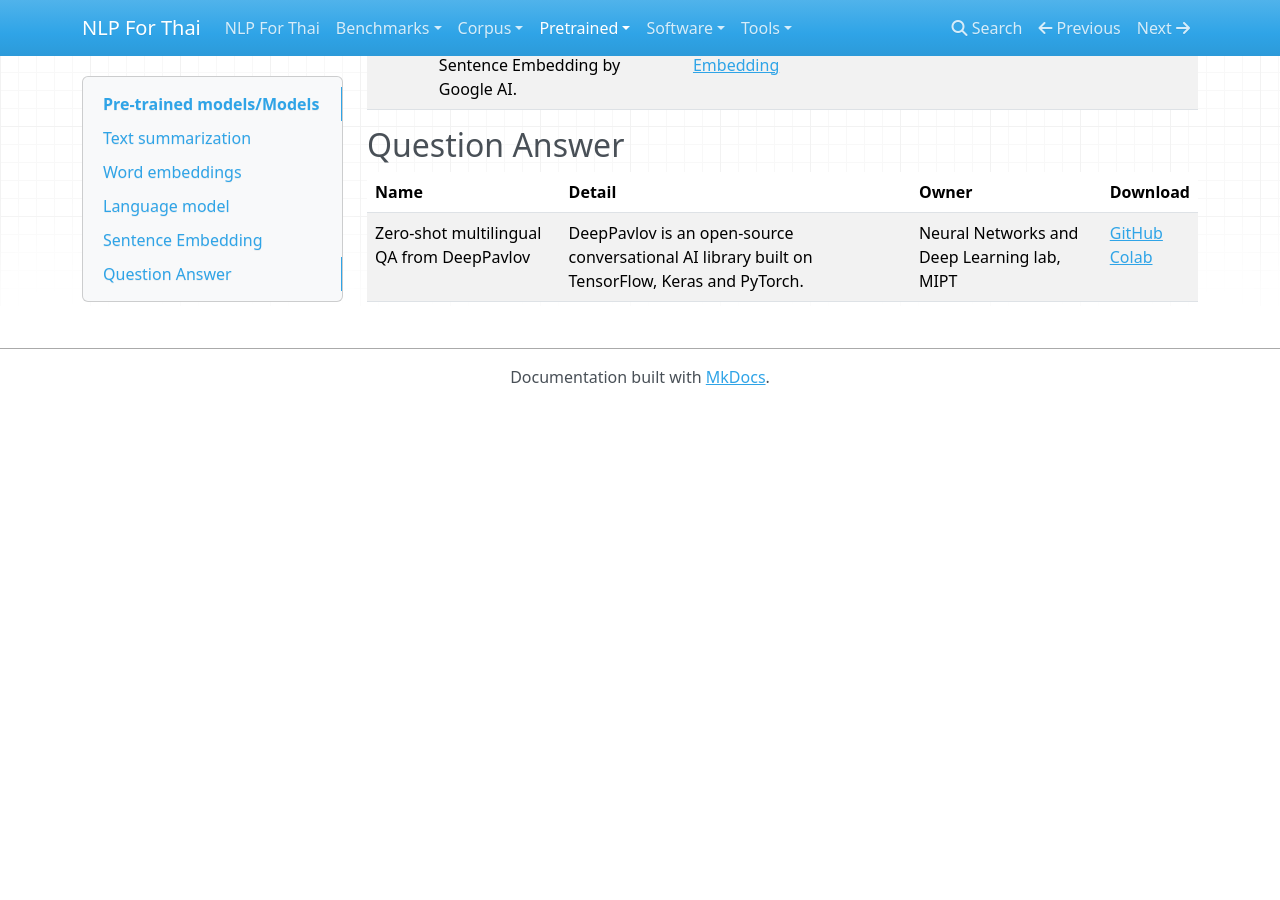
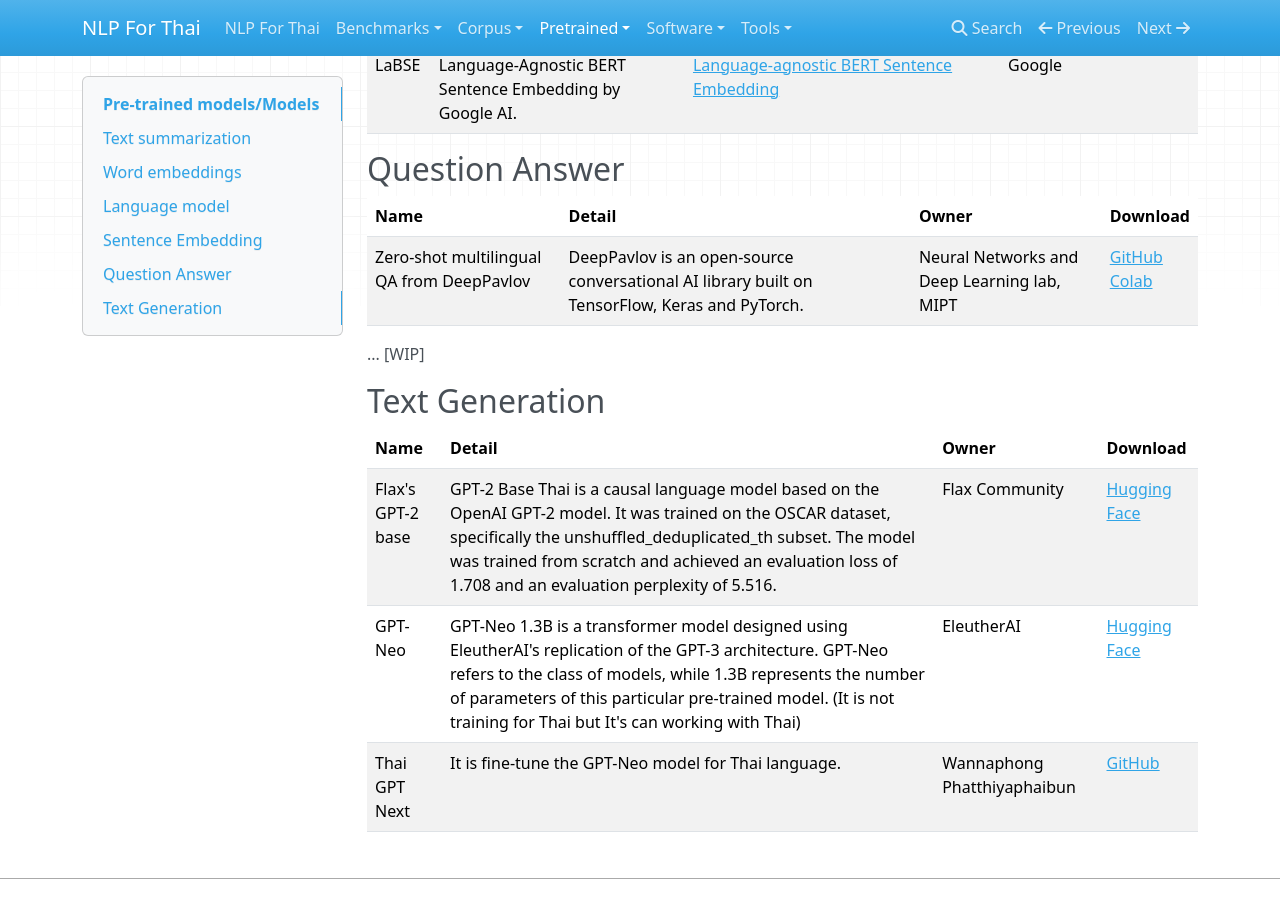
Before and after one commit to PyThaiNLP/nlpforthai.com, an MkDocs documentation site: the page built from docs/pretrained/index.md, in a window 1280 px wide and 900 px high, scrolled down 2183 px. Built offline with MkDocs 1.6.1, drawn with Linux system fonts in a browser that asks for light colours; nearby versions of some CDN libraries; before the commit the page ends 2588 px from its top, so only the background shows below that.

Commit message:
Update index.md

```diff
--- a/docs/pretrained/index.md
+++ b/docs/pretrained/index.md
@@ -8,6 +8,7 @@
 - [Language model](#language-model)
 - [Sentence Embedding](#sentence-embedding)
 - [Question Answer](#question-answer)
+- [Text Generation](#text-generation)
 
 ## Text summarization
 
@@ -58,3 +59,13 @@
 | Name                                      | Detail                                                       | Owner                                       | Download                                                     |
 | ----------------------------------------- | ------------------------------------------------------------ | ------------------------------------------- | ------------------------------------------------------------ |
 | Zero-shot multilingual QA from DeepPavlov | DeepPavlov is an open-source conversational AI library built on TensorFlow, Keras and PyTorch. | Neural Networks and Deep Learning lab, MIPT | [GitHub](https://github.com/deepmipt/DeepPavlov)<br />[Colab](https://colab.research.google.com/github/deepmipt/dp_tutorials/blob/master/Tutorial_2_DeepPavlov_BERT_transfer_learning.ipynb) |
+
+... [WIP]
+
+## Text Generation
+
+| Name              | Detail                                                       | Owner                       | Download                                                     |
+| ----------------- | ------------------------------------------------------------ | --------------------------- | ------------------------------------------------------------ |
+| Flax's GPT-2 base | GPT-2 Base Thai is a causal language model based on the OpenAI GPT-2 model. It was trained on the OSCAR dataset, specifically the unshuffled_deduplicated_th subset. The model was trained from scratch and achieved an evaluation loss of 1.708 and an evaluation perplexity of 5.516. | Flax Community              | [Hugging Face](https://huggingface.co/flax-community/gpt2-base-thai) |
+| GPT-Neo           | GPT-Neo 1.3B is a transformer model designed using EleutherAI's replication of the GPT-3 architecture. GPT-Neo refers to the class of models, while 1.3B represents the number of parameters of this particular pre-trained model. (It is not training for Thai but It's can working with Thai) | EleutherAI                  | [Hugging Face](https://huggingface.co/EleutherAI)            |
+| Thai GPT Next     | It is fine-tune the GPT-Neo model for Thai language.         | Wannaphong Phatthiyaphaibun | [GitHub](https://github.com/wannaphong/thaigpt-next/)        |
```
